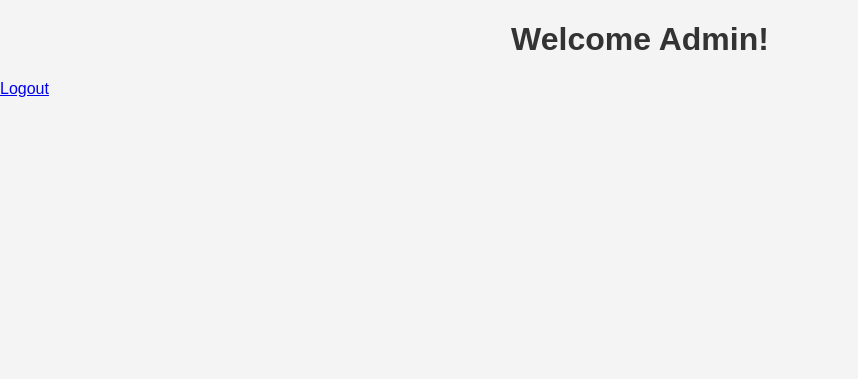
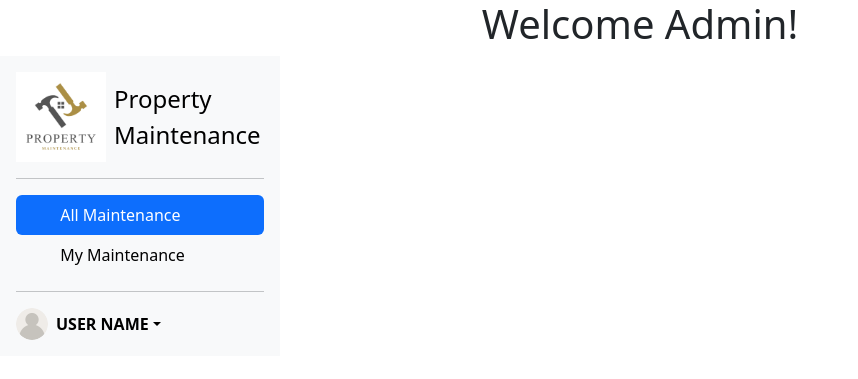
Before and after one commit to dmangames1941/Maintenance-Request-Ticketing-System, a Django app: page /admin-dashboard/ in a window 1280 px wide. Shown: the top 379 px of the page, without its empty margins (0-858 px from the left). Run offline with Django 5.2, Linux system fonts and the light colour scheme; a user stored in the database is signed in; some libraries are stand-ins or nearby versions.

Commit message:
updated loggin page and side navbar

```diff
--- a/maintReqTickSys/ticketsystem/templates/admin_dashboard.html
+++ b/maintReqTickSys/ticketsystem/templates/admin_dashboard.html
@@ -4,9 +4,45 @@
 <head>
     <title>Admin Dashboard</title>
     <link rel="stylesheet" href="{% static 'style.css' %}">
+    {% load bootstrap5 %}
+    {% bootstrap_css %}
+    {% bootstrap_javascript %}
 </head>
 <body>
     <h1>Welcome Admin!</h1>
-    <a href="{% url 'logout' %}">Logout</a>
+
+    <div class="d-flex flex-column flex-shrink-0 p-3 bg-body-tertiary" style="width: 280px;">
+        <a href="/" class="d-flex align-items-center mb-3 mb-md-0 me-md-auto link-body-emphasis text-decoration-none">
+            <img src="../../media/logo_light.png" class="bi pe-none me-2" style="max-width:90px;" alt="Property Maintenance">
+          {% comment %} <svg class="bi pe-none me-2" width="40" height="32"><use xlink:href="#bootstrap"></use></svg> {% endcomment %}
+          <span class="fs-4">Property Maintenance</span>
+        </a>
+        <hr>
+        <ul class="nav nav-pills flex-column mb-auto">
+          <li class="nav-item">
+            <a href="#" class="nav-link active" aria-current="page">
+              <svg class="bi pe-none me-2" width="16" height="16"><use xlink:href="#home"></use></svg>
+              All Maintenance
+            </a>
+          </li>
+          <li>
+            <a href="#" class="nav-link link-body-emphasis">
+              <svg class="bi pe-none me-2" width="16" height="16"><use xlink:href="#speedometer2"></use></svg>
+              My Maintenance
+            </a>
+          </li>
+        </ul>
+        <hr>
+        <div class="dropdown">
+          <a href="#" class="d-flex align-items-center link-body-emphasis text-decoration-none dropdown-toggle" data-bs-toggle="dropdown" aria-expanded="false">
+            <img src="../../media/user_icon.png" alt="" width="32" height="32" class="rounded-circle me-2">
+            <strong>USER NAME</strong>
+          </a>
+          <ul class="dropdown-menu text-small shadow">
+            <li><a class="dropdown-item" href="{% url 'logout' %}">Sign out</a></li>
+          </ul>
+        </div>
+      </div>
+
 </body>
 </html>
```
Also changed, not shown: maintReqTickSys/ticketsystem/templates/login.html (+8 -1 lines), maintReqTickSys/db.sqlite3, maintReqTickSys/media/logo_icon.png (added), maintReqTickSys/media/logo_light.png, maintReqTickSys/media/user_icon.png (added).
